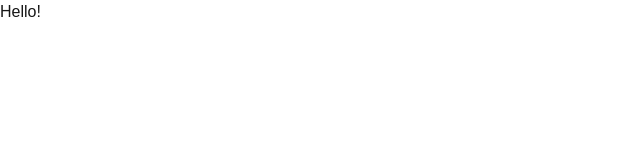
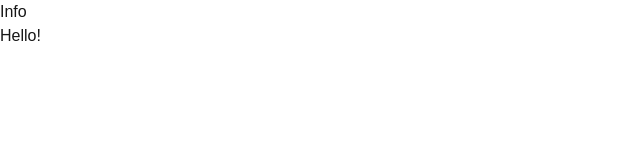
Before and after one commit to Mahe-Mun/mahe-site, a Next.js app: page /about in a window 1280 px wide. Shown: the top 160 px of the page, without its empty margins (0-640 px from the left). Built offline with nearby package versions, Linux system fonts and the light colour scheme.

Commit message:
Added Header component

```diff
--- /dev/null
+++ b/src/app/Header.jsx
@@ -0,0 +1,6 @@
+export default function header() {
+  return (
+    <header>
+  <a href="/about">Info</a>
+    </header>)
+}
--- a/src/app/layout.jsx
+++ b/src/app/layout.jsx
@@ -1,4 +1,5 @@
 import localFont from "next/font/local";
+import Header from "./Header";
 import "./globals.css";
 
 const geistSans = localFont({
@@ -22,9 +23,8 @@ export default function RootLayout({ children }) {
     <html lang="en">
       <body
         className={`${geistSans.variable} ${geistMono.variable} antialiased`}
-      >
-      <header>
-      </header>
+        >
+          <Header />
         {children}
       </body>
     </html>
```
